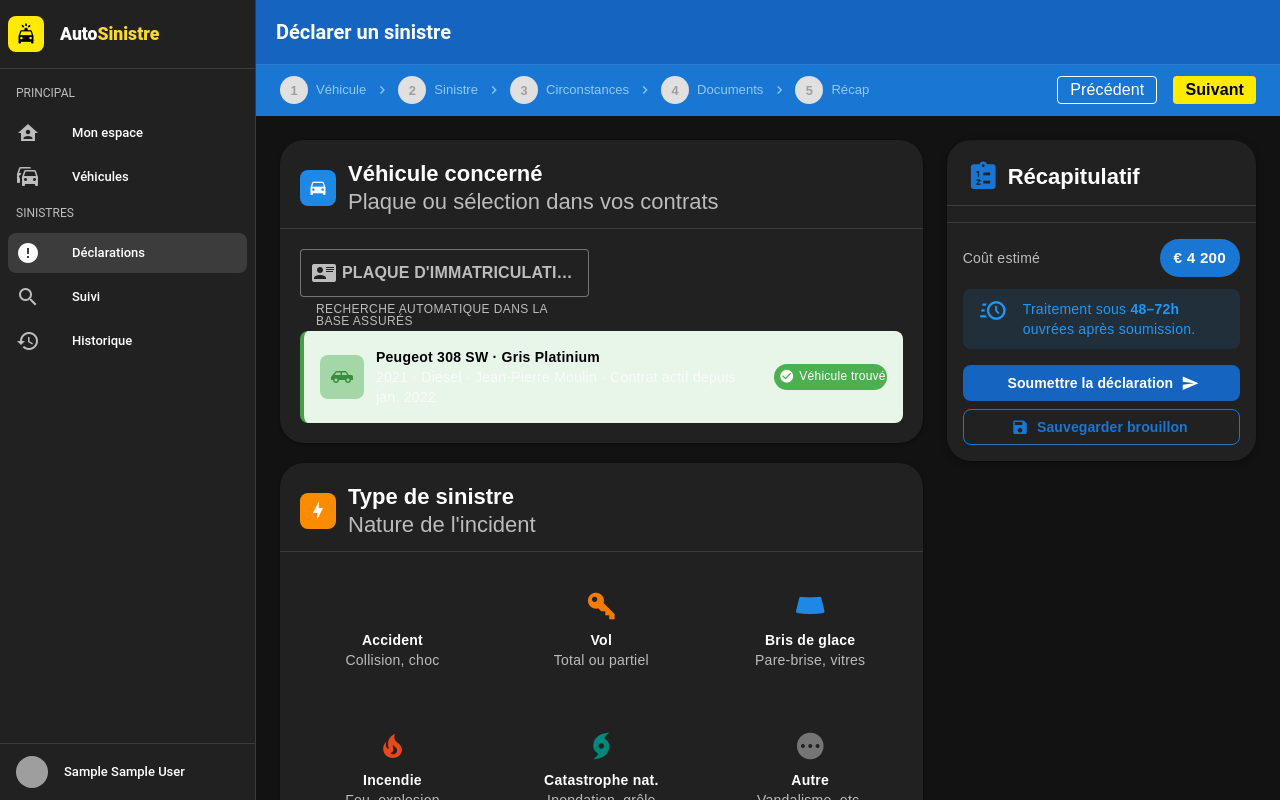
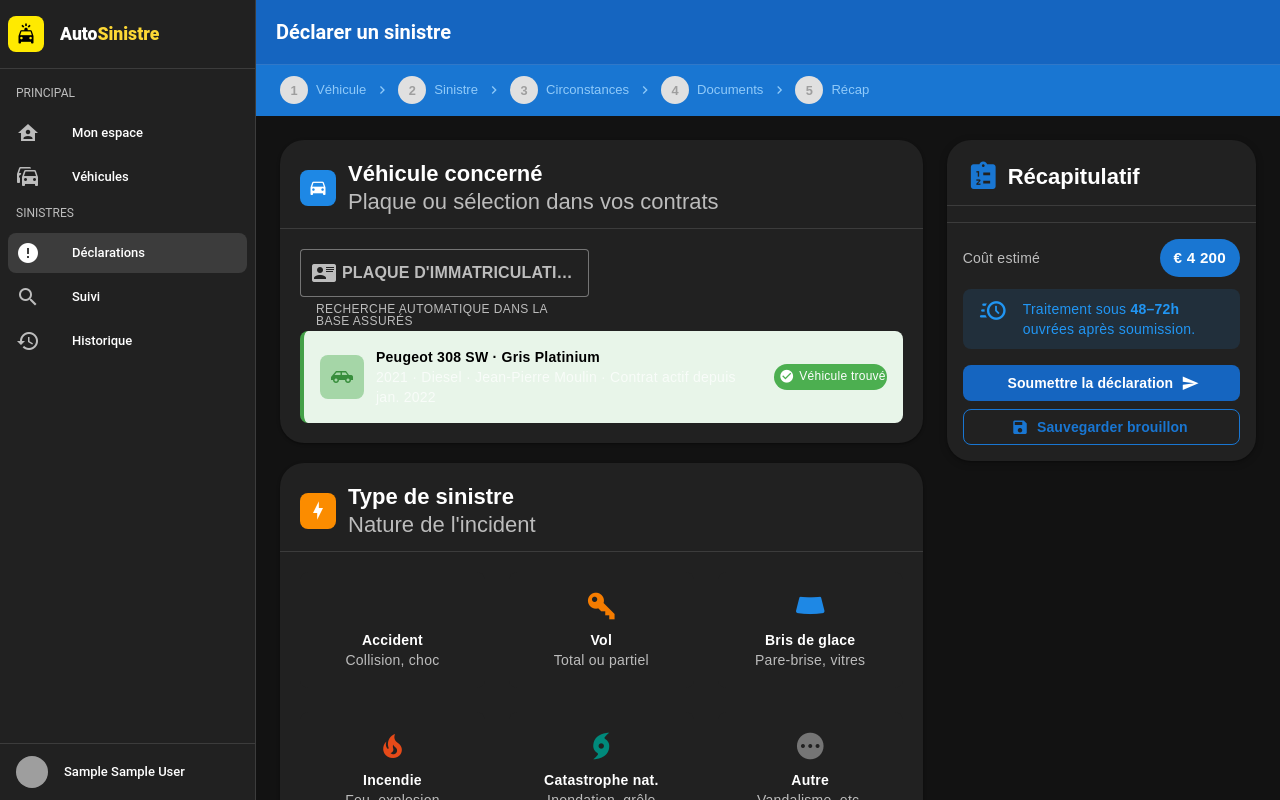
Before and after one commit to Wirbelwind03/auto-sinistre, a Vue app in the folder client/: page /sinistre in a window 1280 px wide. Shown: the top 800 px of the page. Built offline with nearby package versions, Linux system fonts and the light colour scheme; sample sign-in values are in the browser's storage; grey boxes are pictures that could not be loaded.

Commit message:
Enelever les buttons

```diff
--- a/client/src/components/StepperBar.vue
+++ b/client/src/components/StepperBar.vue
@@ -27,15 +27,6 @@
             </div>
             <v-icon v-if="i < steps.length - 1" color="blue-lighten-3" size="16">mdi-chevron-right</v-icon>
             </template>
-
-            <v-spacer></v-spacer>
-
-            <v-btn size="small" variant="outlined" color="white" class="mr-2" :disabled="currentStep === 0" @click="currentStep--">
-            Précédent
-            </v-btn>
-            <v-btn size="small" color="yellow-accent-3" variant="flat" class="text-black font-weight-bold" :disabled="currentStep === steps.length - 1" @click="currentStep++">
-            Suivant
-            </v-btn>
         </div>
     </v-sheet>
 </template>
@@ -48,5 +39,6 @@ const props = defineProps({
     type: Array,
     required: true
   },
+  currentStep: { type: Number, required: true }
 })
 </script>
```
